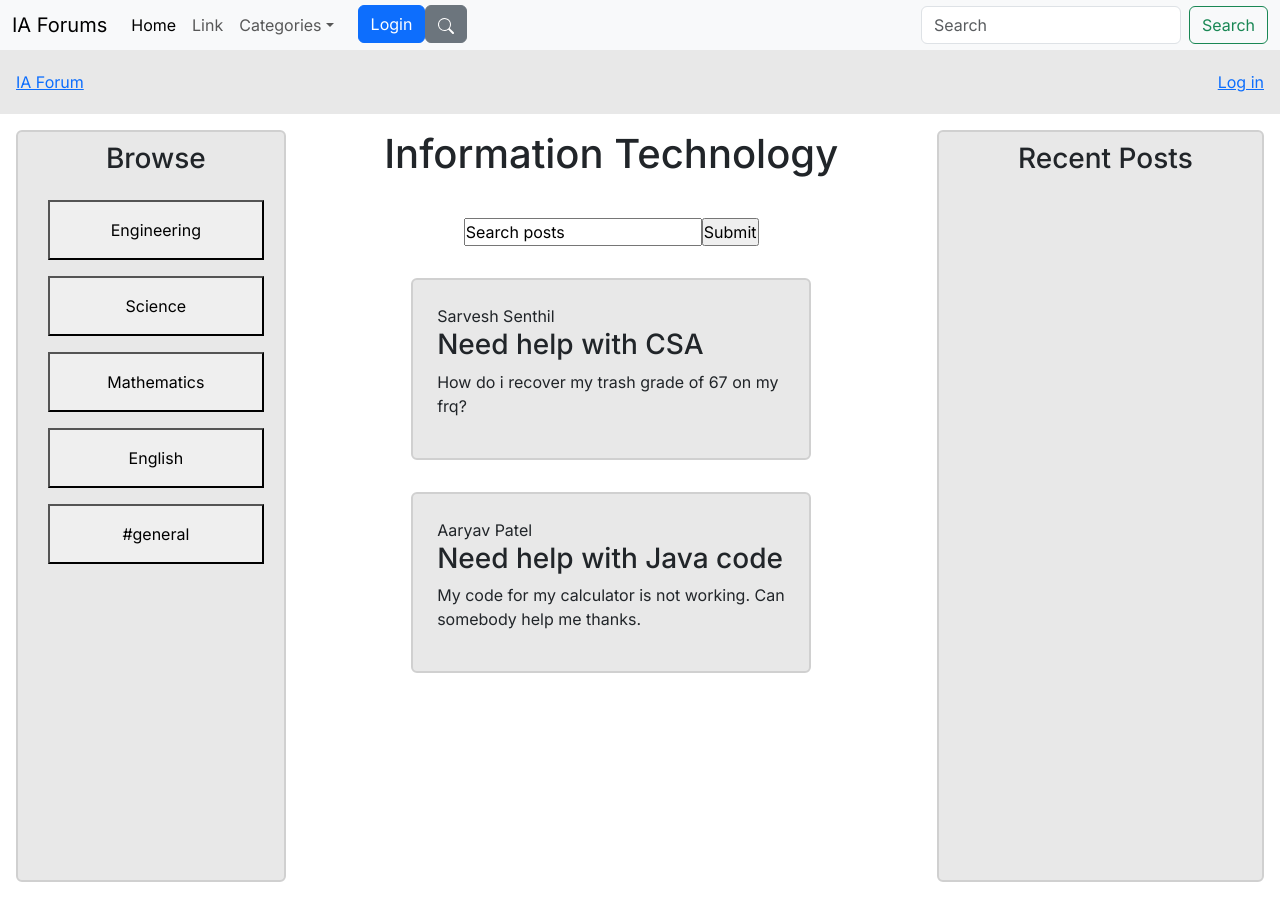
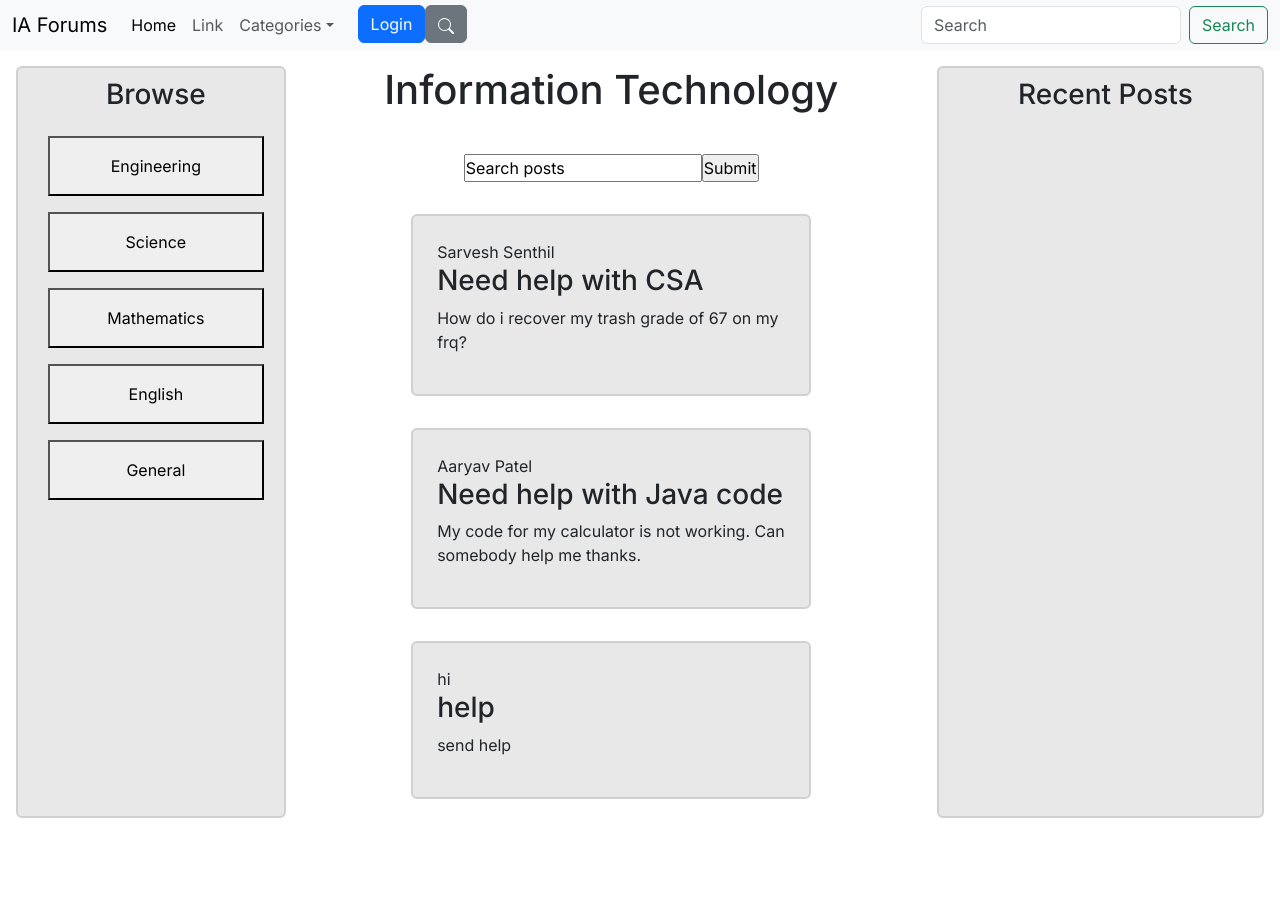
Before and after one commit to BigJella/ia-forum, a Next.js app: page /browse in a window 1280 px wide. After the commit the page ends 850 px from the top, so only its background shows below. Built offline with nearby package versions, Linux system fonts and the light colour scheme.

Commit message:
renamed css file removed unused/redundant styles Moved repeated code into individual components Establish fake API calls before real implementation

```diff
--- /dev/null
+++ b/src/app/browse/CategoryBar.tsx
@@ -0,0 +1,26 @@
+"use client"
+import { useState } from "react"
+import styles from "./styles.module.css"
+
+function returnCategories() {
+    // fake API call before real implementation
+    const fakeAPIResponse = ["Engineering", "Science", "Mathematics", "English", "General"]
+    return fakeAPIResponse;
+}
+
+export default function CategoryBar() {
+    const [active, setActive] = useState(false);
+
+    // if (active) {
+    //     return <a onClick={() => setActive(false)}>cum</a>
+    // } else {
+    //     return <a onClick={() => setActive(true)}>no cum :(</a>
+    // }
+
+    return (
+        <div className={[styles.browse, styles.card].join(" ")}>
+          <h3>Browse</h3>
+          {returnCategories().map(e => <button>{e}</button>)}
+        </div>
+    );
+}
--- /dev/null
+++ b/src/app/browse/PostList.tsx
@@ -0,0 +1,53 @@
+"use client";
+
+import styles from "./styles.module.css";
+
+const retrievePosts = () => {
+  // fake API call
+  const fakeAPIResponse = {
+    1: {
+      "author": "Sarvesh Senthil",
+      "title": "Need help with CSA",
+      "content": "How do i recover my trash grade of 67 on my frq?"
+    },
+    2: {
+      "author": "Aaryav Patel",
+      "title": "Need help with Java code",
+      "content": "My code for my calculator is not working. Can somebody help me thanks."
+    },
+    3: {
+      "author": "hi",
+      "title": "help",
+      "content": "send help"
+    }
+  };
+  return fakeAPIResponse;
+}
+
+function PostPreview({author, title, content}: {author: string, title: string, content: string}) {
+  return (
+      <div className={styles.post}>
+          <span>{author}</span>
+          <h3>{title}</h3>
+          <p>{content}</p>
+      </div>
+  );
+}
+
+export default function PostList() {
+  return (
+        <div className={styles.description}>
+          <h1>Information Technology</h1>
+          <form action="post">
+            <input type="text" value="Search posts"/>
+            <input type="submit" />
+          </form>
+
+          {
+            Object.values(retrievePosts()).map(e => {
+              return <PostPreview author={e.author} title={e.title} content={e.content} />
+            })
+          }
+        </div>
+  );
+}
--- a/src/app/browse/page.tsx
+++ b/src/app/browse/page.tsx
@@ -1,44 +1,20 @@
-import styles from "./page.module.css";
+import CategoryBar from "./CategoryBar";
+import PostList from "./PostList";
+import styles from "./styles.module.css";
 
 export default function Home() {
   return (
-    <main className={styles.main}>
-      <nav>
-        <a href="/">IA Forum</a>
-        <a href="/">Log in</a>
-      </nav>
+    <main>
+      <div className={styles.container}>
 
-      <div className={styles.container}>
-        <div className={[styles.browse, styles.card].join(" ")}>
-          <h3>Browse</h3>
-          <button>Engineering</button>
-          <button>Science</button>
-          <button>Mathematics</button>
-          <button>English</button>
-          <button>#general</button>
-        </div>
+        <CategoryBar />
 
-        <div className={styles.description}>
-          <h1>Information Technology</h1>
-          <form action="post">
-            <input type="text" value="Search posts"/>
-            <input type="submit" />
-          </form>
-          <div className={styles.post}>
-            <span>Sarvesh Senthil</span>
-            <h3>Need help with CSA</h3>
-            <p>How do i recover my trash grade of 67 on my frq?</p>
-          </div>
-          <div className={styles.post}>
-            <span>Aaryav Patel</span>
-            <h3>Need help with Java code</h3>
-            <p>My code for my calculator is not working. Can somebody help me thanks.</p>
-          </div>
-        </div>
+        <PostList />
 
         <div className={styles.card}>
           <h3>Recent Posts</h3>
         </div>
+
       </div>
     </main>
   );
--- a/src/app/browse/page.module.css
+++ b/src/app/browse/styles.module.css
@@ -1,13 +1,3 @@
-.main > nav {
-  width: 100%;
-  display: flex;
-  background-color: #e8e8e8;
-  height: 4rem;
-  padding: 0 1rem;
-  align-items: center;
-  justify-content: space-between;
-}
-
 .description > h1 {
   text-align: center;
 }
```
